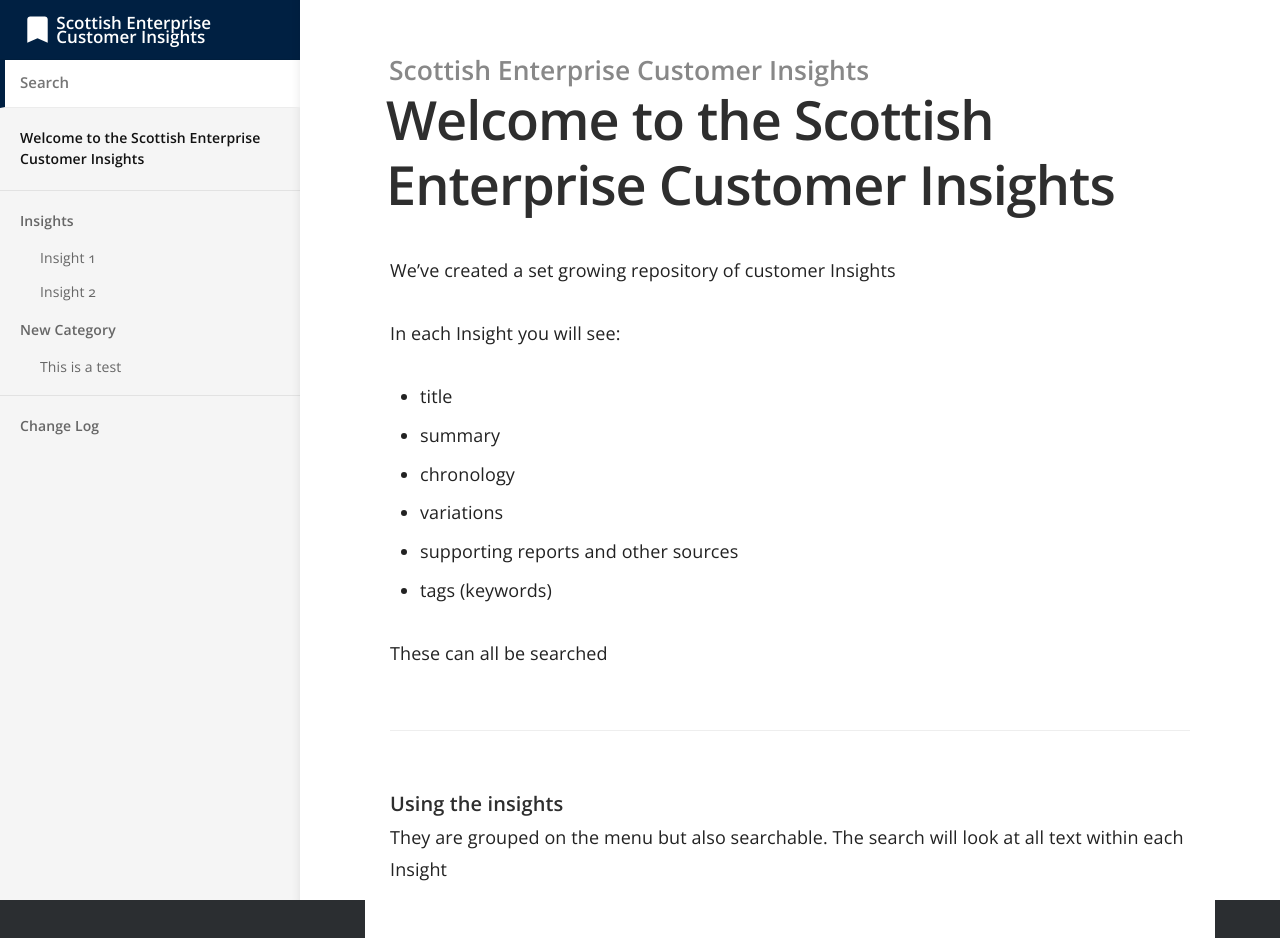
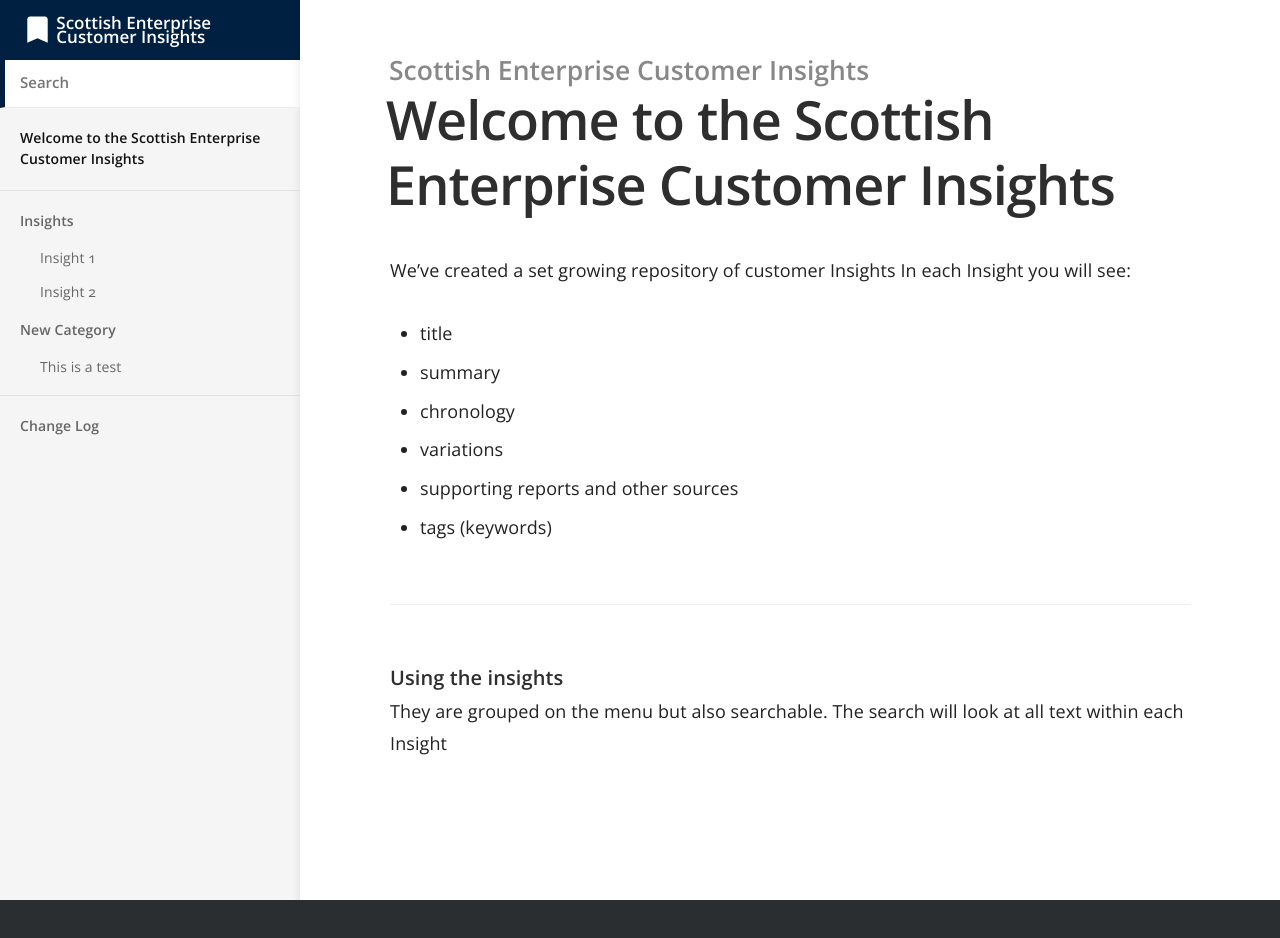
Before and after one commit to scotentSD/insights, a Jekyll site: the page built from index.md, in a window 1280 px wide. Built offline with Jekyll 4.4.1, drawn with Linux system fonts in a browser that asks for light colours; after the commit the page ends 900 px from its top, so only the background shows below that.

Commit message:
Update index.md
mk

```diff
--- a/index.md
+++ b/index.md
@@ -3,9 +3,7 @@ title: Welcome to the Scottish Enterprise Customer Insights
 ---
 
 We’ve created a set growing repository of customer Insights
-
 In each Insight you will see:
-
 - title
 - summary
 - chronology
@@ -13,9 +11,5 @@ In each Insight you will see:
 - supporting reports and other sources
 - tags (keywords)
 
-These can all be searched
-
-
 ### Using the insights
-
 They are grouped on the menu but also searchable. The search will look at all text within each Insight
```
